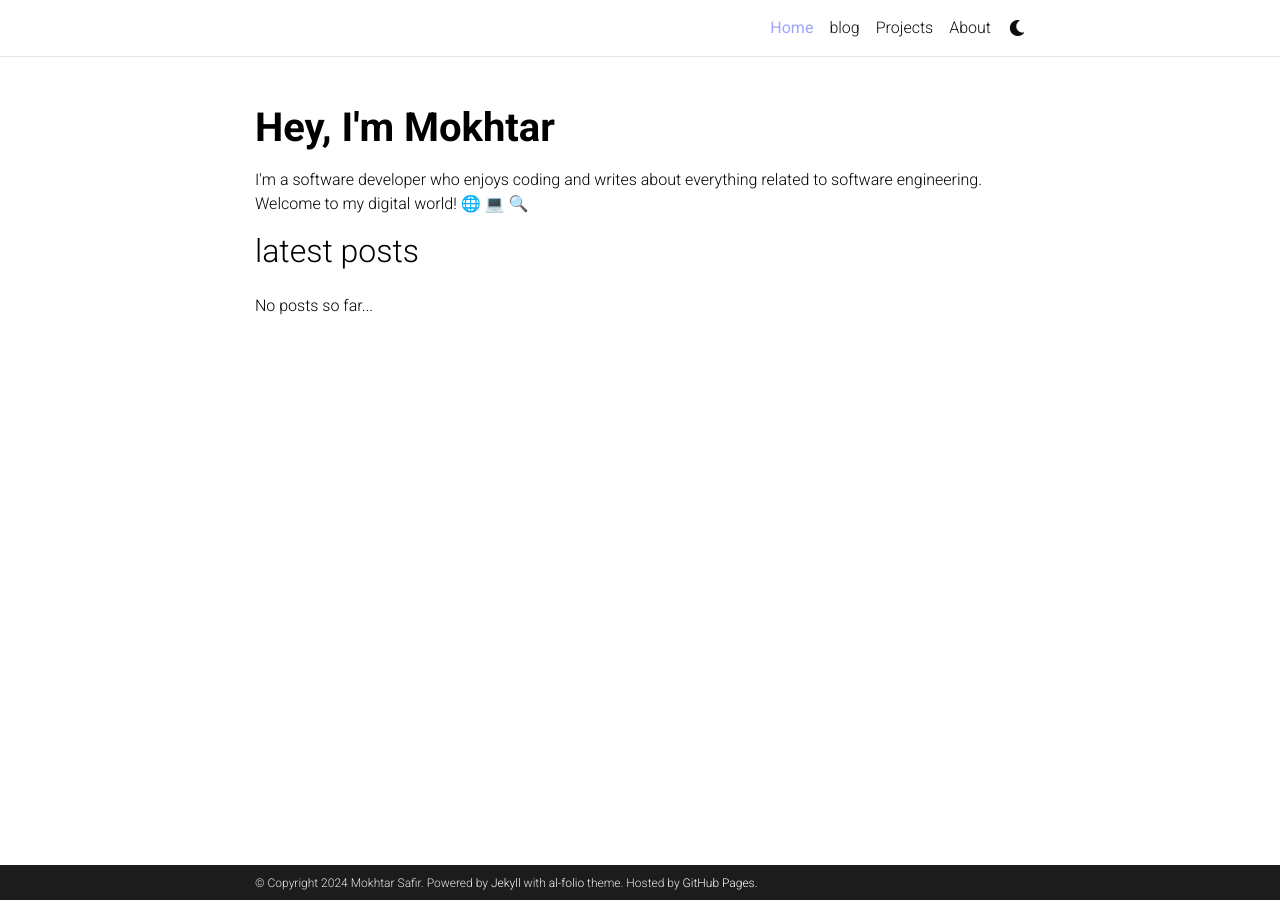
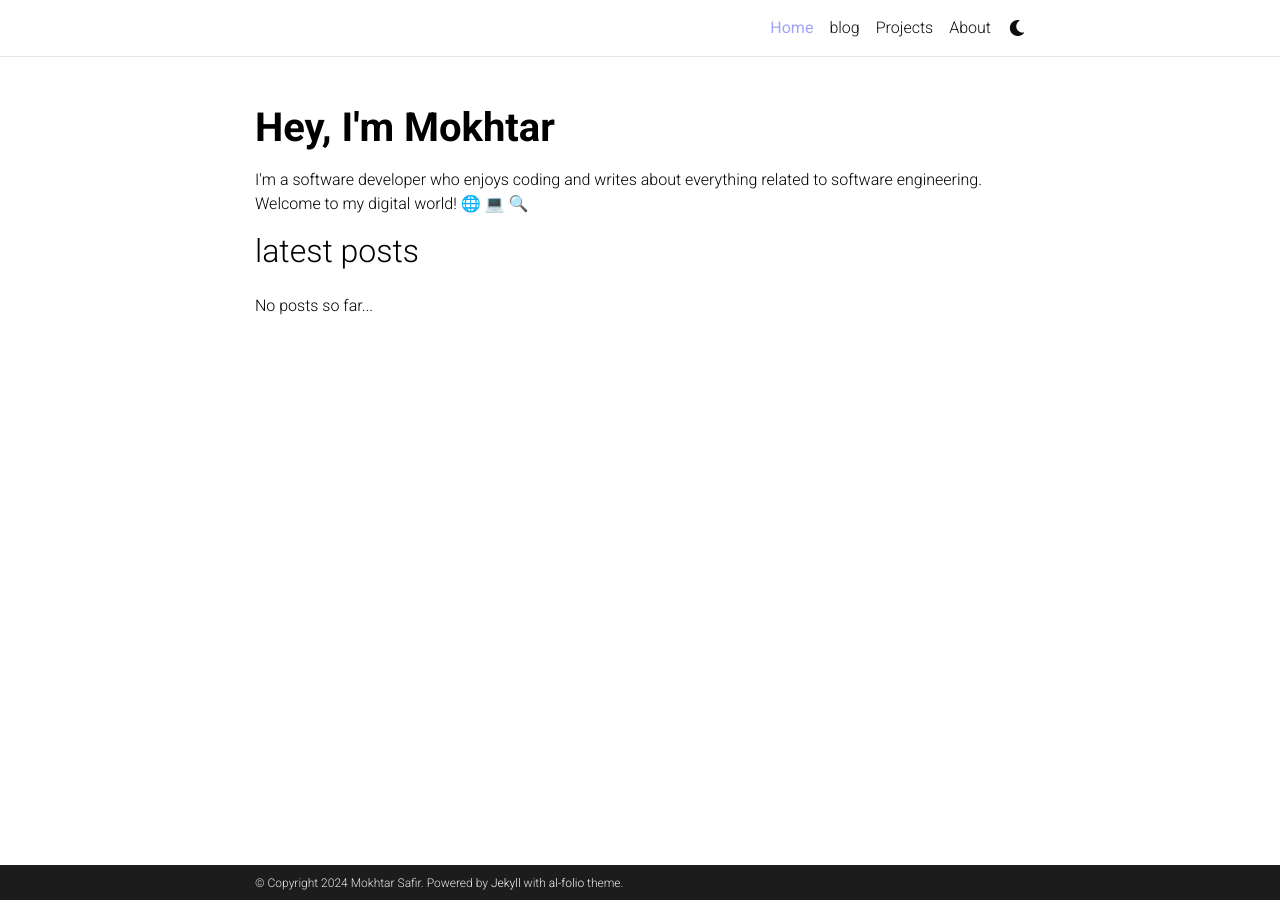
Before and after one commit to cryptoswarm/cryptoswarm.github.io, a Jekyll site: the page built from _pages/home.md, in a window 1280 px wide. Built offline with Jekyll 4.4.1, drawn with Linux system fonts in a browser that asks for light colours; comment, search, counter and statistics services are not loaded; a style sheet for code colours, icons or effects is not loaded.

Commit message:
Edited config to remove mention of github pages

```diff
--- a/_config.yml
+++ b/_config.yml
@@ -12,12 +12,12 @@ description: > # the ">" symbol means to ignore newlines until "footer_text:"
   A simple, whitespace theme for academics. Based on [*folio](https://github.com/bogoli/-folio) design.
 footer_text: >
   Powered by <a href="https://jekyllrb.com/" target="_blank">Jekyll</a> with <a href="https://github.com/alshedivat/al-folio">al-folio</a> theme.
-  Hosted by <a href="https://pages.github.com/" target="_blank">GitHub Pages</a>.
 keywords: portfolio-website, software-engineer, software-developer. # add your own keywords or leave empty
 lang: en # the language of your site (for example: en, fr, cn, ru, etc.)
 icon: ⚛️ # the emoji used as the favicon (alternatively, provide image name in /assets/img/)
 
-url: https://cryptoswarm.github.io # the base hostname & protocol for your site
+# url: https://cryptoswarm.github.io # the base hostname & protocol for your site
+url: https://mokhtarsafir.dev # the base hostname & protocol for your site
 baseurl: # the subpath of your site, e.g. /blog/
 last_updated: false # set to true if you want to display last updated in the footer
 impressum_path: # set to path to include impressum link in the footer, use the same path as permalink in a page, helps to conform with EU GDPR
```
